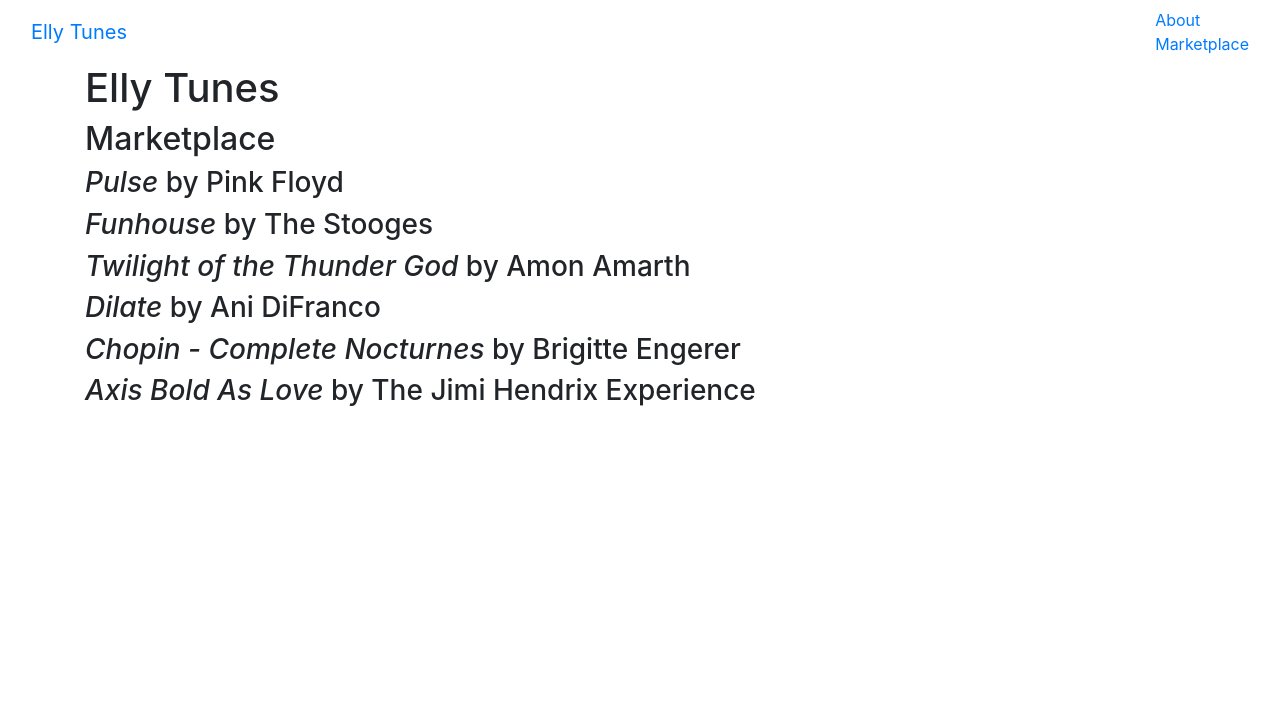
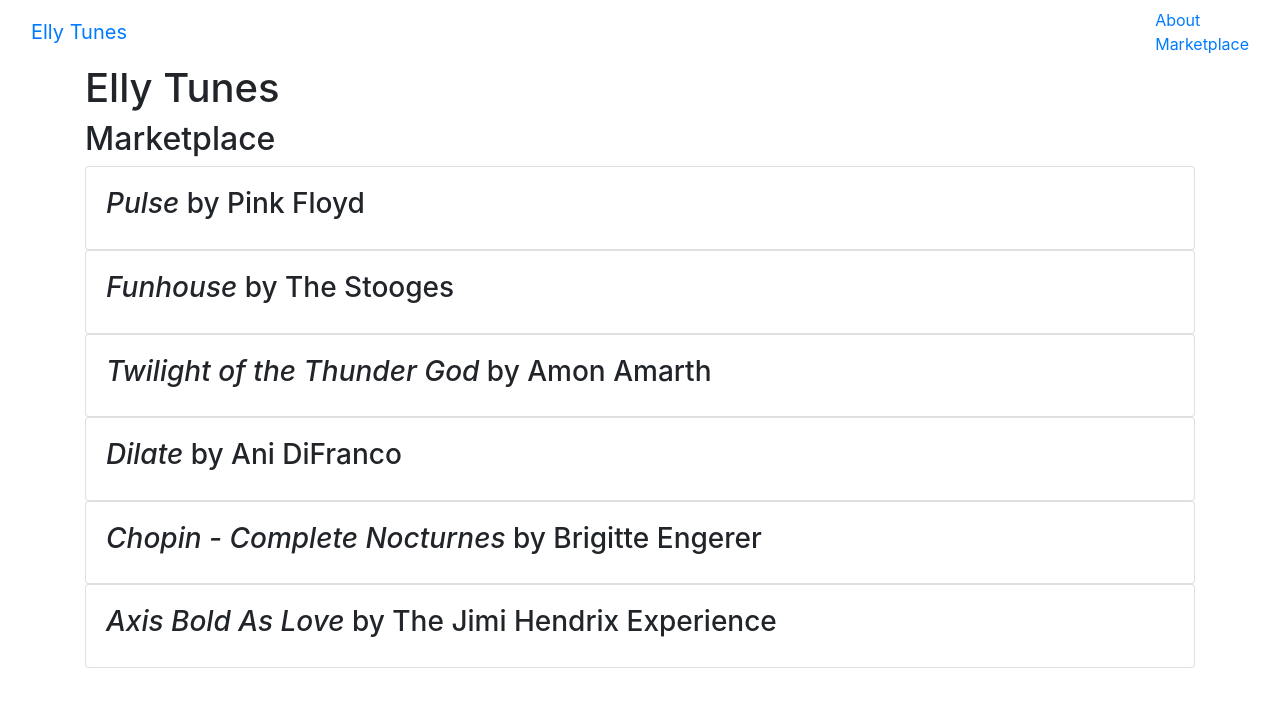
Before and after one commit to ellymaimon/album-marketplace, an Angular app: page /marketplace in a window 1280 px wide. Shown: the top 704 px of the page. Built offline with nearby package versions, Linux system fonts and the light colour scheme.

Commit message:
add album service

```diff
--- /dev/null
+++ b/src/app/album.service.ts
@@ -0,0 +1,14 @@
+import { Injectable } from '@angular/core';
+import { Album } from './album.model';
+import { ALBUMS } from './mock-albums';
+
+@Injectable()
+export class AlbumService {
+
+  constructor() { }
+
+  getAlbums() {
+    return ALBUMS;
+  }
+
+}
--- a/src/app/marketplace/marketplace.component.html
+++ b/src/app/marketplace/marketplace.component.html
@@ -1,7 +1,7 @@
 <h2>Marketplace</h2>
 
-<div *ngFor="let album of albums" (click)="goToDetailPage(album)" class="panel panel-default">
-  <div class="panel-body">
+<div *ngFor="let album of albums" (click)="goToDetailPage(album)" class="card">
+  <div class="card-body">
     <h3><em>{{ album.title }}</em> by {{ album.artist }}</h3>
   </div>
 </div>
--- a/src/app/marketplace/marketplace.component.ts
+++ b/src/app/marketplace/marketplace.component.ts
@@ -1,32 +1,22 @@
 import { Component, OnInit } from '@angular/core';
 import { Album } from '../album.model';
 import { Router } from '@angular/router';
+import { AlbumService } from '../album.service';
 
 @Component({
   selector: 'app-marketplace',
   templateUrl: './marketplace.component.html',
-  styleUrls: ['./marketplace.component.css']
+  styleUrls: ['./marketplace.component.css'],
+  providers: [AlbumService]
 })
 export class MarketplaceComponent implements OnInit {
 
-  albums: Album[] = [
-   new Album("Pulse", "Pink Floyd",
-       "A live  album by the English progressive rock band originally released in 1995, on the label EMI in the United Kingdom.", 1),
-   new Album("Funhouse", "The Stooges",
-       "The second  album from the American rock band, released in 1970 by Elektra Records.", 2),
-   new Album("Twilight of the Thunder God", "Amon Amarth",
-       "Seventh album by the Swedish band, released in 2008, based on Thor's battle with the serpent Jörmungandr.", 3),
-   new Album("Dilate", "Ani DiFranco",
-       "Her highest-selling and most acclaimed album, released in 1996.", 4),
-   new Album("Chopin - Complete Nocturnes", "Brigitte Engerer",
-       "Released in 2010, this is Engerer's own rendition of the classical composer Chopin.", 5),
-   new Album("Axis Bold As Love", "The Jimi Hendrix Experience",
-       "Second studio album by the English-American band, released in 1967.", 6)
- ];
+  albums: Album[];
 
-  constructor(private router: Router) { }
+  constructor(private router: Router, private albumService: AlbumService) { }
 
   ngOnInit() {
+    this.albums = this.albumService.getAlbums();
   }
 
   goToDetailPage(clickedAlbum: Album) {
--- /dev/null
+++ b/src/app/mock-albums.ts
@@ -0,0 +1,16 @@
+import { Album } from './album.model';
+
+export const ALBUMS: Album[] = [
+ new Album("Pulse", "Pink Floyd",
+     "A live  album by the English progressive rock band originally released in 1995, on the label EMI in the United Kingdom.", 1),
+ new Album("Funhouse", "The Stooges",
+     "The second  album from the American rock band, released in 1970 by Elektra Records.", 2),
+ new Album("Twilight of the Thunder God", "Amon Amarth",
+     "Seventh album by the Swedish band, released in 2008, based on Thor's battle with the serpent Jörmungandr.", 3),
+ new Album("Dilate", "Ani DiFranco",
+     "Her highest-selling and most acclaimed album, released in 1996.", 4),
+ new Album("Chopin - Complete Nocturnes", "Brigitte Engerer",
+     "Released in 2010, this is Engerer's own rendition of the classical composer Chopin.", 5),
+ new Album("Axis Bold As Love", "The Jimi Hendrix Experience",
+     "Second studio album by the English-American band, released in 1967.", 6)
+];
```
Also changed, not shown: 1 other file (tests, documents, lock files or other folders).
